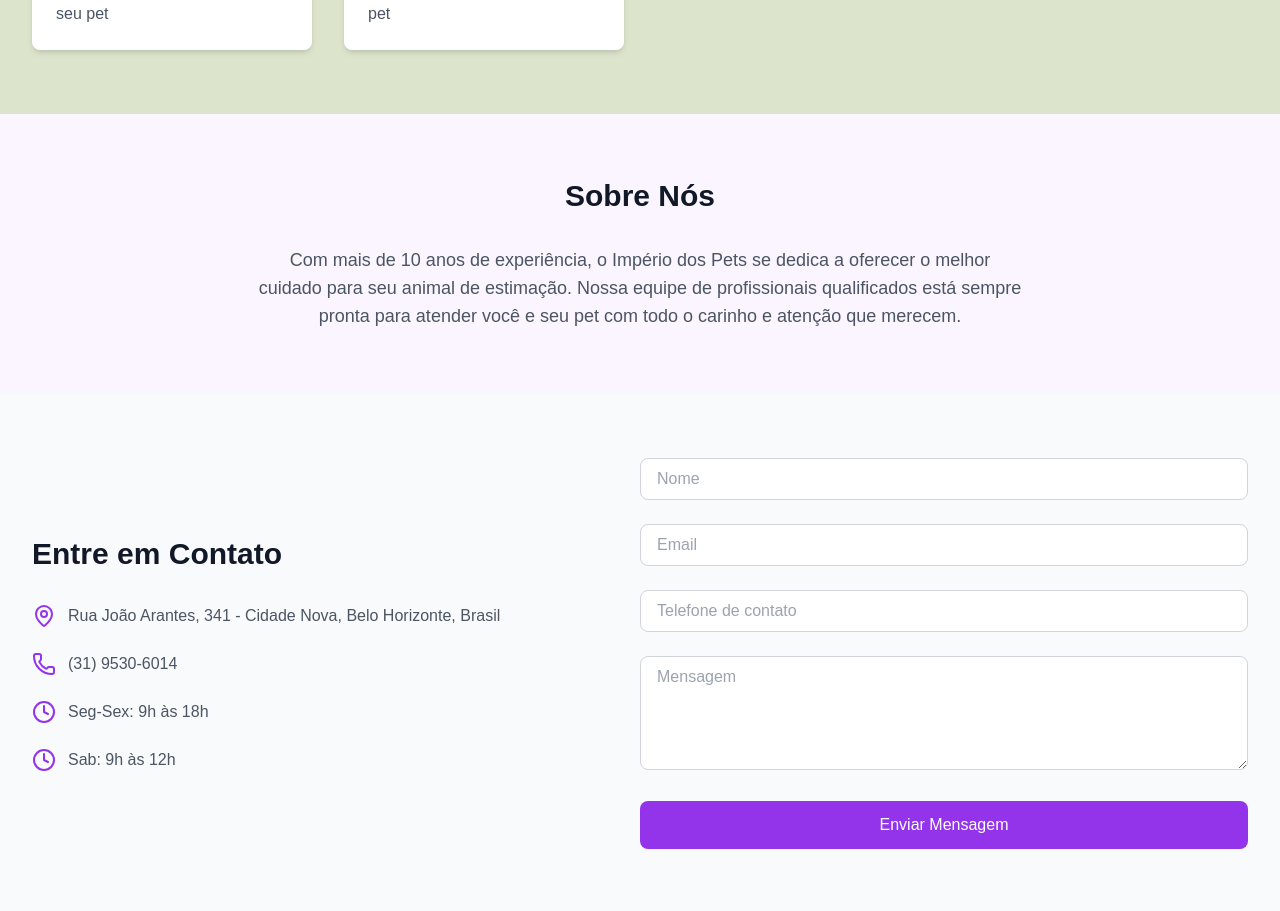
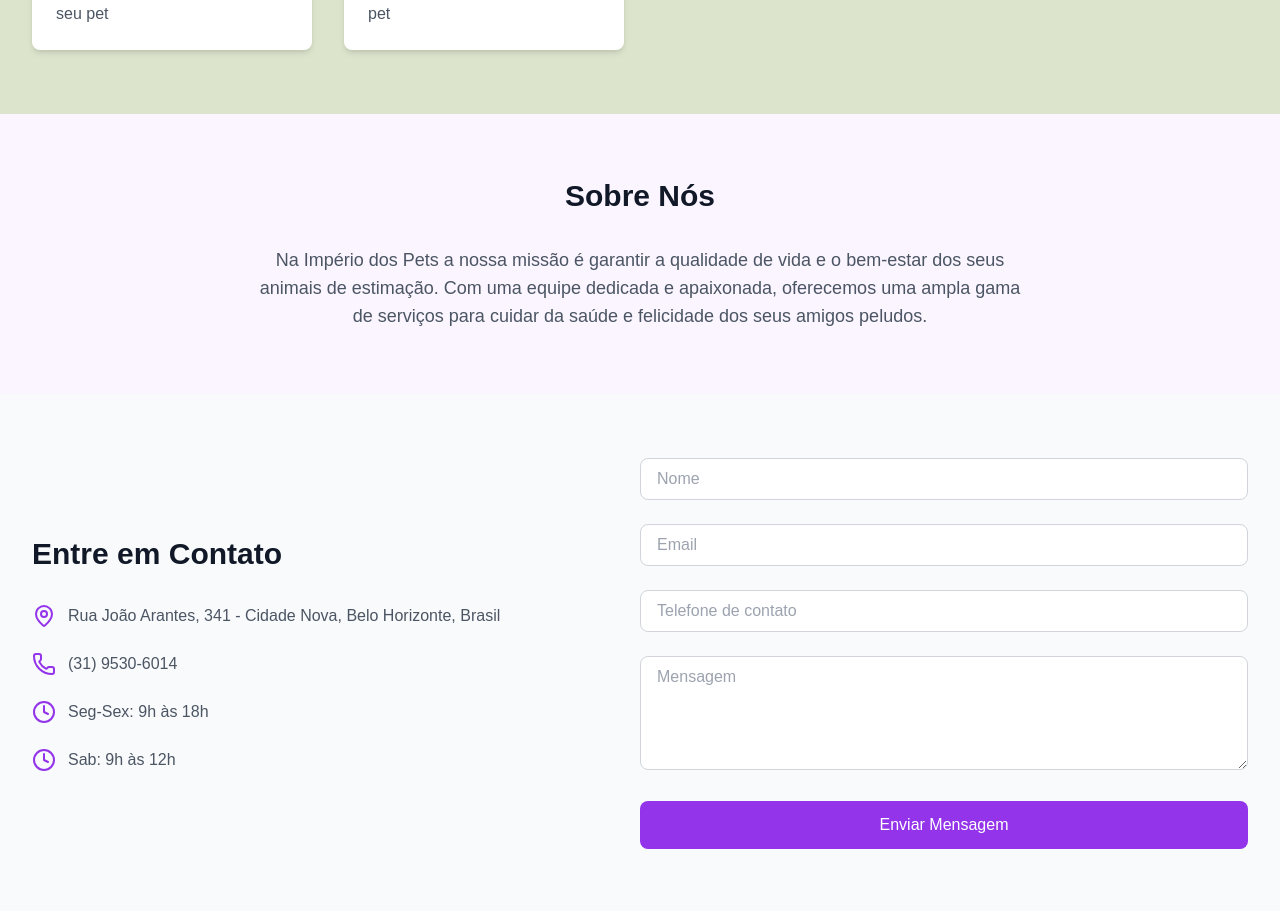
Before and after one commit to sevak19/imperio-dos-pets, a Next.js app: page / in a window 1280 px wide. Shown: the part 1169-2080 px from the top of the page. Built offline with nearby package versions, Linux system fonts and the light colour scheme.

Commit message:
feat: AboutUs component

```diff
--- /dev/null
+++ b/src/app/components/about.tsx
@@ -0,0 +1,16 @@
+const AboutUs = () => {
+    return (
+        <div id="about" className="py-16 bg-purple-50">
+        <div className="max-w-7xl mx-auto px-4 sm:px-6 lg:px-8">
+          <h2 className="text-3xl font-bold text-center text-gray-900 mb-8">
+            Sobre Nós
+          </h2>
+          <p className="text-lg text-gray-600 text-center max-w-3xl mx-auto">
+          Na Império dos Pets a nossa missão é garantir a qualidade de vida e o bem-estar dos seus animais de estimação. Com uma equipe dedicada e apaixonada, oferecemos uma ampla gama de serviços para cuidar da saúde e felicidade dos seus amigos peludos.
+          </p>
+        </div>
+      </div>
+     );
+}
+
+export default AboutUs;
--- a/src/app/page.tsx
+++ b/src/app/page.tsx
@@ -5,6 +5,7 @@ import { MapPin, Phone, Clock } from "lucide-react";
 import Header from "./components/header";
 import Hero from "./components/hero";
 import Services from "./components/services";
+import AboutUs from "./components/about";
 
 function App() {
   const [isLoading, setIsLoading] = useState(false);
@@ -68,19 +69,7 @@ function App() {
       <Services />
 
       {/* About Section */}
-      <div id="about" className="py-16 bg-purple-50">
-        <div className="max-w-7xl mx-auto px-4 sm:px-6 lg:px-8">
-          <h2 className="text-3xl font-bold text-center text-gray-900 mb-8">
-            Sobre Nós
-          </h2>
-          <p className="text-lg text-gray-600 text-center max-w-3xl mx-auto">
-            Com mais de 10 anos de experiência, o Império dos Pets se dedica a
-            oferecer o melhor cuidado para seu animal de estimação. Nossa equipe
-            de profissionais qualificados está sempre pronta para atender você e
-            seu pet com todo o carinho e atenção que merecem.
-          </p>
-        </div>
-      </div>
+      <AboutUs />
 
       {/* Contact Section */}
       <div id="contact" className="bg-gray-50 py-16">
```
